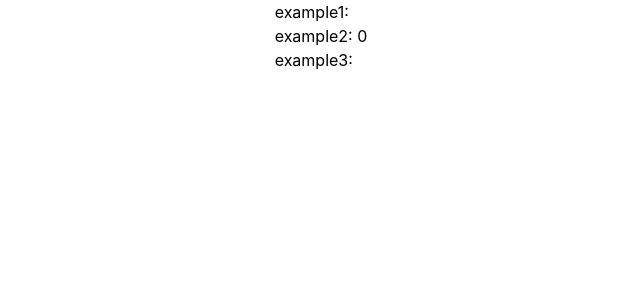
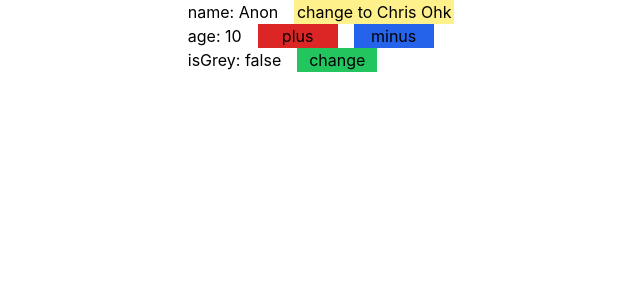
Before and after one commit to EveryCSS/EveryCSS-front, a Next.js app: page /example in a window 1280 px wide. Shown: the top 300 px of the page, without its empty margins (319-959 px from the left). Built offline with nearby package versions, Linux system fonts and the light colour scheme.

Commit message:
Update example reduces

```diff
--- a/src/components/Example/index.tsx
+++ b/src/components/Example/index.tsx
@@ -1,21 +1,57 @@
 "use client";
 
-import { useSelector } from "react-redux";
+import { useSelector, useDispatch } from "react-redux";
 
-import { RootState } from "@/redux/modules";
+import { RootState, reduces } from "@/redux/modules";
 
 const Example = () => {
-  const { example1, example2, example3 } = useSelector(
+  const { name, age, isGrey } = useSelector(
     (state: RootState) => state.example.value
   );
 
+  const dispatch = useDispatch();
+
   return (
     <div>
-      <h1>example1: {example1}</h1>
-      <h1>example2: {example2}</h1>
-      <h1 className={`${example3 && "bg-neutral-700"}`}>
-        example3: {example3}
-      </h1>
+      <div className="flex gap-4">
+        <h1>name: {name}</h1>
+        <button
+          className="w-40 bg-yellow-200"
+          onClick={() => dispatch(reduces.setName({ name: "Chris Ohk" }))}
+        >
+          change to Chris Ohk
+        </button>
+      </div>
+      <div className="flex gap-4">
+        <h1>age: {age}</h1>
+        <button
+          className="w-20 bg-red-600"
+          onClick={() => dispatch(reduces.plusAge())}
+        >
+          plus
+        </button>
+        <button
+          className="w-20 bg-blue-600"
+          onClick={() => dispatch(reduces.minusAge())}
+        >
+          minus
+        </button>
+      </div>
+      <div className="flex gap-4">
+        <h1
+          className={`${isGrey && "bg-neutral-700"} ${
+            isGrey && "text-fuchsia-500"
+          }`}
+        >
+          isGrey: {String(isGrey)}
+        </h1>
+        <button
+          className="w-20 bg-green-500"
+          onClick={() => dispatch(reduces.setIsGrey())}
+        >
+          change
+        </button>
+      </div>
     </div>
   );
 };
--- a/src/redux/modules/example.ts
+++ b/src/redux/modules/example.ts
@@ -1,25 +1,36 @@
 import { createSlice } from "@reduxjs/toolkit";
 
 interface ExampleState {
-  example1: string;
-  example2: number;
-  example3: boolean;
+  name: string;
+  age: number;
+  isGrey: boolean;
 }
 
 const initialState: ExampleState = {
-  example1: "",
-  example2: 0,
-  example3: false,
+  name: "Anon",
+  age: 10,
+  isGrey: false,
 };
 
 export const exampleSlice = createSlice({
   name: "example",
   initialState: { value: initialState },
   reducers: {
-    test: (state, action) => {
-      state.value = action.payload;
+    plusAge: (state) => {
+      state.value.age++;
+    },
+    minusAge: (state) => {
+      state.value.age--;
+    },
+    setName: (state, action) => {
+      state.value.name = action.payload.name;
+    },
+    setIsGrey: (state) => {
+      state.value.isGrey = !state.value.isGrey;
     },
   },
 });
 
+export const reduces = exampleSlice.actions;
+
 export default exampleSlice.reducer;
```
